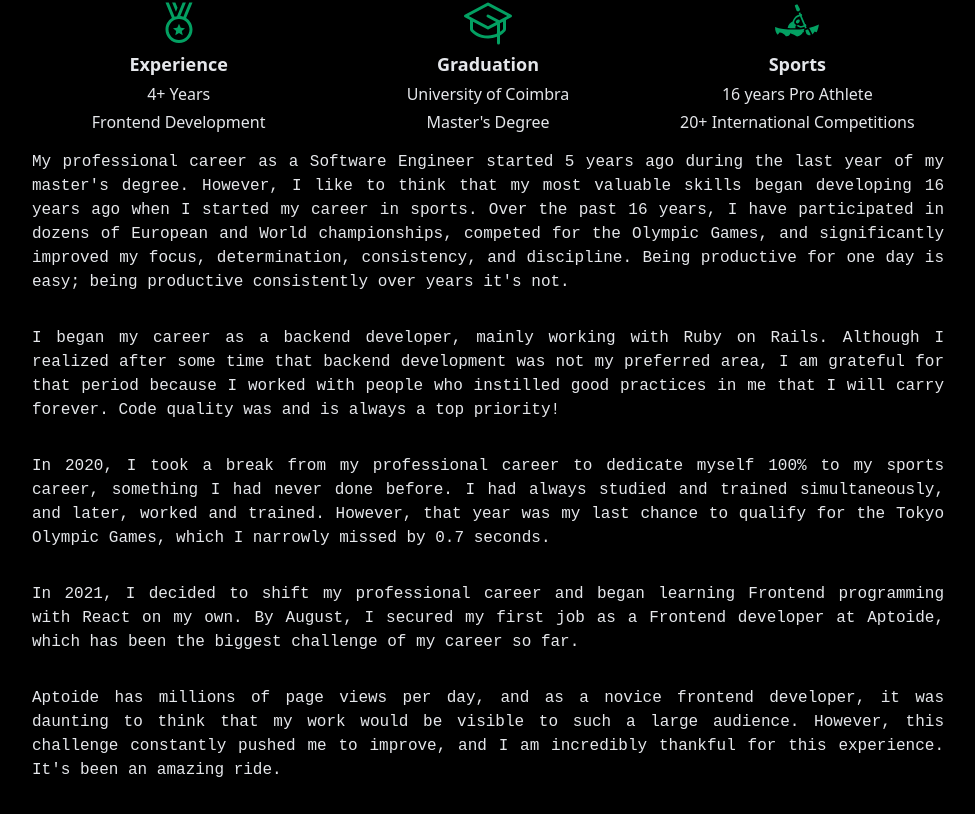
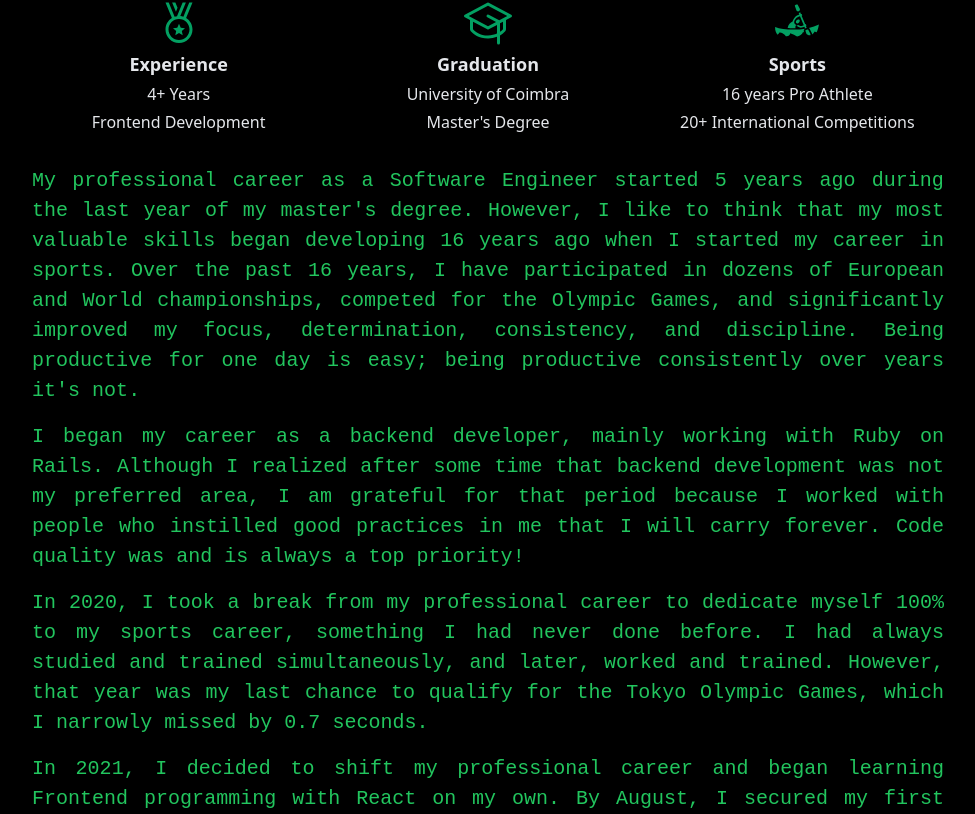
Before and after one commit to Brunoa94/dev-bruno-afonso, a React (Create React App) app: page / in a window 1280 px wide. Shown: the part 926-1740 px from the top of the page, without its empty margins (152-1127 px from the left). Built offline with nearby package versions, Linux system fonts and the light colour scheme.

Commit message:
Writer machine

```diff
--- a/src/App.js
+++ b/src/App.js
@@ -60,7 +60,7 @@ function App() {
 
   return (
     <div className="AppBody max-w-screen overflow-hidden relative flex">
-      <div className='w-full h-screen absolute top-0 left-0 z-10'>
+      <div className='w-full absolute top-0 left-0 z-10'>
         <canvas id="c" className=''>
         </canvas>
       </div>
--- a/src/components/overYears.js
+++ b/src/components/overYears.js
@@ -1,8 +1,9 @@
-import React from 'react'
+import React, { useState, useEffect } from 'react'
 import { FaUserGraduate, FaMedal } from "react-icons/fa";
 import { GiCanoe } from "react-icons/gi";
 import { PiGraduationCap } from "react-icons/pi";
 import { LiaMedalSolid } from "react-icons/lia";
+import {motion} from "framer-motion";
 
 
 
@@ -17,7 +18,50 @@ function OverYears() {
       </div>
     )
   }
+  const [isVisible, setIsVisible] = useState(false); // State to trigger the animation
 
+  const [isAnimating, setIsAnimating] = useState(false); // Control the animation
+
+  // The long text you want to animate
+  const text = `My professional career as a Software Engineer started 5 years ago during the last year of my master's degree. However, I like to think that my most valuable skills began developing 16 years ago when I started my career in sports. Over the past 16 years, I have participated in dozens of European and World championships, competed for the Olympic Games, and significantly improved my focus, determination, consistency, and discipline. Being productive for one day is easy; being productive consistently over years it's not.
+
+I began my career as a backend developer, mainly working with Ruby on Rails. Although I realized after some time that backend development was not my preferred area, I am grateful for that period because I worked with people who instilled good practices in me that I will carry forever. Code quality was and is always a top priority!
+
+In 2020, I took a break from my professional career to dedicate myself 100% to my sports career, something I had never done before. I had always studied and trained simultaneously, and later, worked and trained. However, that year was my last chance to qualify for the Tokyo Olympic Games, which I narrowly missed by 0.7 seconds.
+
+In 2021, I decided to shift my professional career and began learning Frontend programming with React on my own. By August, I secured my first job as a Frontend developer at Aptoide, which has been the biggest challenge of my career so far.
+
+Aptoide has millions of page views per day, and as a novice frontend developer, it was daunting to think that my work would be visible to such a large audience. However, this challenge constantly pushed me to improve, and I am incredibly thankful for this experience. It's been an amazing ride.`;
+
+  // Split the text into an array of paragraphs
+  const paragraphs = text.split("\n");
+
+  // Create an Intersection Observer
+  useEffect(() => {
+    const observer = new IntersectionObserver(
+      (entries) => {
+        const [entry] = entries;
+        if (entry.isIntersecting) {
+          setIsVisible(true); // Set isVisible to true when the element comes into view
+          setIsAnimating(true); // Start the animation when the component enters the viewport
+        }
+      },
+      {
+        threshold: 0.1, // Trigger when 10% of the component is visible
+      }
+    );
+
+    const element = document.getElementById("writing-machine");
+    if (element) {
+      observer.observe(element); // Start observing the element
+    }
+
+    return () => {
+      if (element) {
+        observer.unobserve(element); // Cleanup observer when component unmounts
+      }
+    };
+  }, []);
 
   return (
     <div className='w-full flex flex-col items-center py-14 px-12 md:items-center lg:px-40'>
@@ -28,14 +72,58 @@ function OverYears() {
           {experienceCard(<PiGraduationCap className='text-[#03A062] text-5xl'/>, "Graduation", "University of Coimbra", "Master's Degree")}
           {experienceCard(<GiCanoe className='text-[#03A062] text-5xl'/>, "Sports", "16 years Pro Athlete", "20+ International Competitions")}
         </div>
-        <div className='w-full flex flex-col items-center'>
-            <p className='my-4 text-gray-200 font-reddit text-justify'>My professional career as a Software Engineer started 5 years ago during the last year of my master's degree. However, I like to think that my most valuable skills began developing 16 years ago when I started my career in sports. Over the past 16 years, I have participated in dozens of European and World championships, competed for the Olympic Games, and significantly improved my focus, determination, consistency, and discipline. Being productive for one day is easy; being productive consistently over years it's not.</p>
-            <p className='my-4 text-gray-200 font-reddit text-justify'>I began my career as a backend developer, mainly working with Ruby on Rails. Although I realized after some time that backend development was not my preferred area, I am grateful for that period because I worked with people who instilled good practices in me that I will carry forever. Code quality was and is always a top priority!</p>
-            <p className='my-4 text-gray-200 font-reddit text-justify'>In 2020, I took a break from my professional career to dedicate myself 100% to my sports career, something I had never done before. I had always studied and trained simultaneously, and later, worked and trained. However, that year was my last chance to qualify for the Tokyo Olympic Games, which I narrowly missed by 0.7 seconds.</p>
-            <p className='my-4 text-gray-200 font-reddit text-justify'>In 2021, I decided to shift my professional career and began learning Frontend programming with React on my own. By August, I secured my first job as a Frontend developer at Aptoide, which has been the biggest challenge of my career so far.</p>
-            <p className='my-4 text-gray-200 font-reddit text-justify'>Aptoide has millions of page views per day, and as a novice frontend developer, it was daunting to think that my work would be visible to such a large audience. However, this challenge constantly pushed me to improve, and I am incredibly thankful for this experience. It's been an amazing ride.</p>
-            <img className='w-[300px] mt-3 rounded-full flex lg:hidden' src="/photo-1.png"/>
+        <div
+          id="writing-machine" // Add an id to observe this specific div
+          className="my-4 text-gray-200 font-reddit text-justify" // Apply your Tailwind classes
+          style={{
+            fontFamily: "monospace", // Fallback font-family for the typing effect
+            fontSize: "20px",
+            whiteSpace: "pre-wrap", // Preserve line breaks
+            position: "relative",
+            overflow: "hidden",
+            lineHeight: "1.5",
+          }}
+        >
+      {paragraphs.map((paragraph, pIndex) => (
+        <div key={pIndex} className='mt-4'>
+          {paragraph.split("").map((char, index) => (
+            <motion.span
+            className='text-green-500 font-reddit text-justify'
+            key={index}
+              initial={{ opacity: 0 }} // Initial state for opacity
+              animate={{ opacity: isAnimating ? 1 : 0 }} // Trigger animation based on isAnimating state
+              transition={{
+                delay: (pIndex * 0.1 + index * 0.01), // Add delay for each letter with some paragraph offset
+                duration: 0.01,
+                ease: "easeOut",
+              }}
+            >
+              {char}
+            </motion.span>
+          ))}
         </div>
+      ))}
+
+      {/* Blinking cursor */}
+      <motion.div
+        style={{
+          position: "absolute",
+          right: "0",
+          top: "100%",
+          width: "2px",
+          height: "24px",
+          backgroundColor: "#fff", // Change to white for better visibility on dark backgrounds
+        }}
+        animate={{
+          opacity: isAnimating ? [1, 0] : 0, // Blink cursor only when the text is animating
+        }}
+        transition={{
+          repeat: Infinity,
+          repeatType: "mirror", // Make the cursor blink
+          duration: 0.5,  // Blink speed
+        }}
+      />
+    </div>
       </div>
     </div>
   )
```
